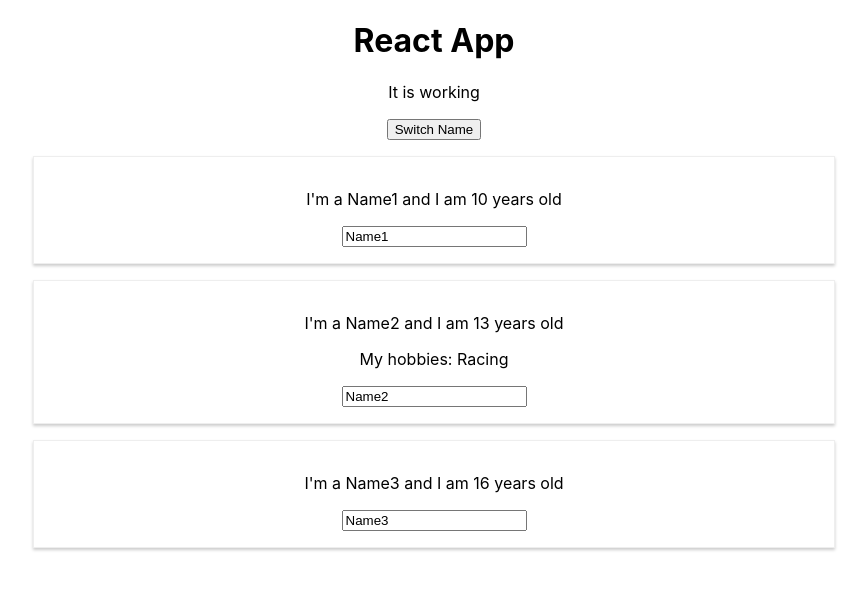
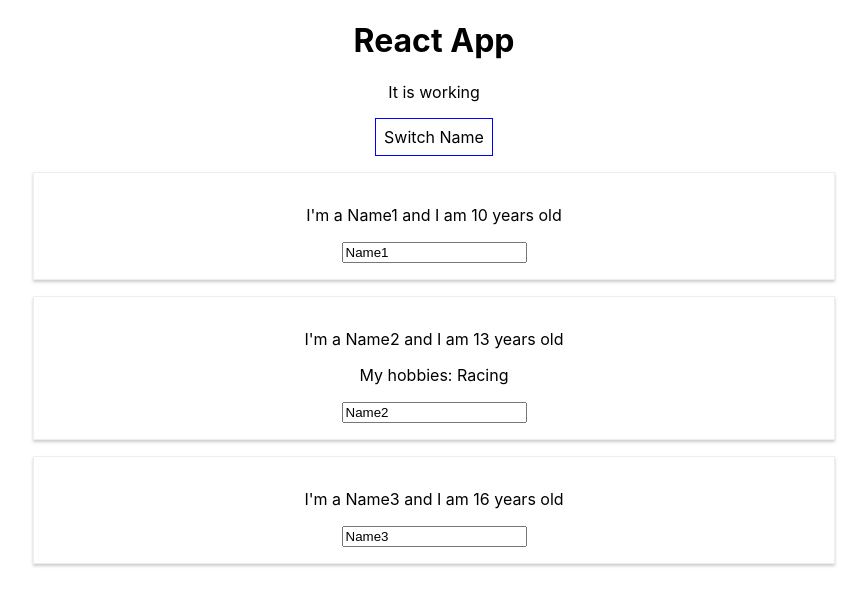
Before and after one commit to dieterdoman/react-udemy-course, a React (Create React App) app: page / in a window 1280 px wide. Shown: the top 606 px of the page, without its empty margins (206-1073 px from the left). Built offline with nearby package versions, Linux system fonts and the light colour scheme.

Commit message:
Added button styling.

```diff
--- a/src/App.js
+++ b/src/App.js
@@ -23,7 +23,6 @@ class App extends Component {
 
     nameChangedHandler = (event) => {
         const newName = event.target.value;
-        console.log(newName);
         this.setState({
             persons: [
                 {name: 'Name1', age: 10},
@@ -34,12 +33,22 @@ class App extends Component {
     };
 
     render() {
+        const style = {
+            backgroundColor: 'white',
+            font: 'inherit',
+            border: '1px solid blue',
+            padding: '8px'
+        };
+
         return (
             <div className="App">
                 <header className="App-header">
                     <h1>React App</h1>
                     <p>It is working</p>
-                    <button onClick={this.switchNameHandler.bind(this, 'New name')}>Switch Name</button>
+                    <button
+                        onClick={this.switchNameHandler.bind(this, 'New name')}
+                        style={style}>Switch Name
+                    </button>
                     <Person
                         name={this.state.persons[0].name}
                         age={this.state.persons[0].age}
```
